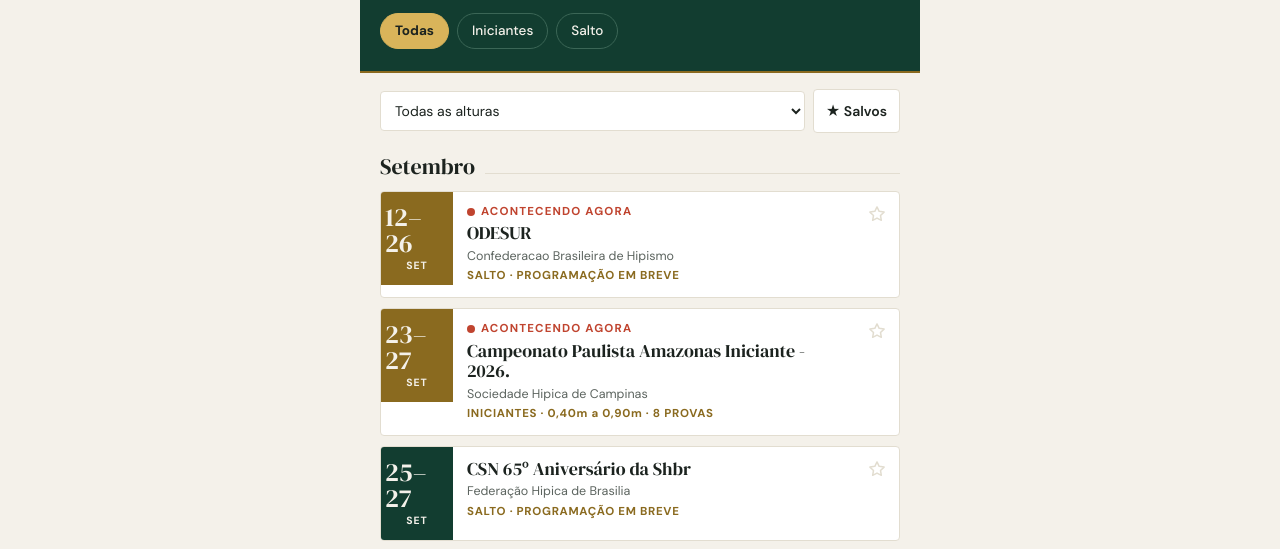
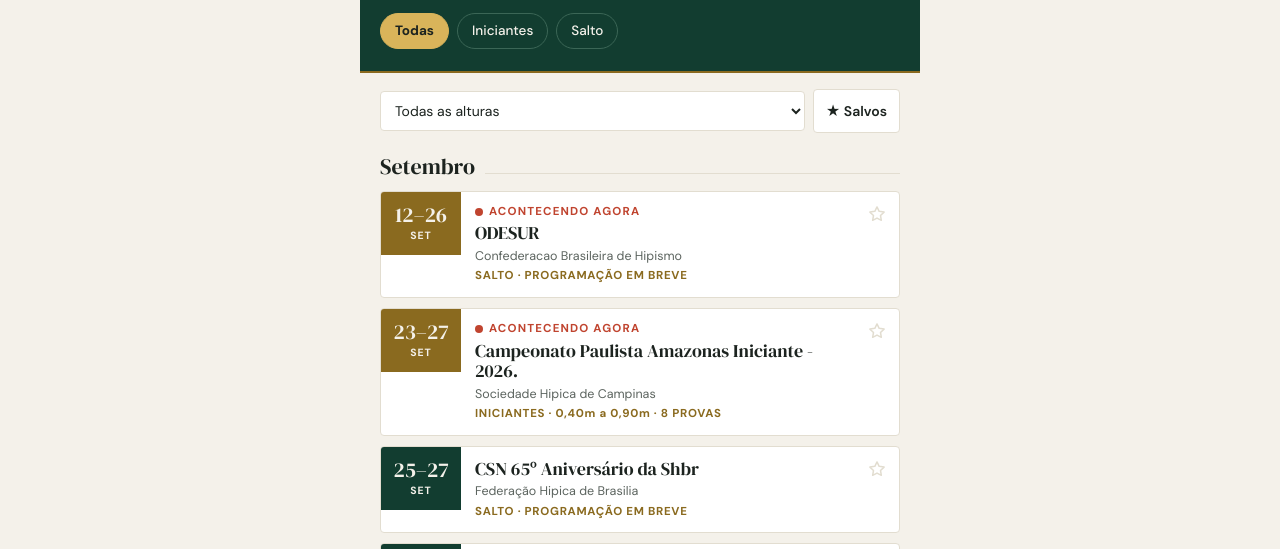
Before and after one commit to esthevamgdevs/Prot-tipo---App-Hipico, a plain HTML site: page index.html in a window 1280 px wide. Shown: the part 169-718 px from the top of the page. Drawn offline with Linux system fonts and the light colour scheme.

Commit message:
Update index.html

```diff
--- a/index.html
+++ b/index.html
@@ -101,9 +101,10 @@ select{font:inherit;font-size:14px;min-height:40px;padding:0 10px;border-radius:
 .lista{display:flex;flex-direction:column;gap:10px;padding:0 20px}
 .cartao{display:flex;background:var(--surface);border:1px solid var(--linha);border-radius:4px;overflow:hidden;color:var(--ink);width:100%;text-align:left}
 .cartao:hover{border-color:var(--ouro)}
-.cartao .data{width:72px;flex:none;background:var(--verde);color:var(--ink-claro);display:flex;flex-direction:column;align-items:center;justify-content:center;padding:12px 4px;gap:2px}
+.cartao .data{width:80px;flex:none;background:var(--verde);color:var(--ink-claro);display:flex;flex-direction:column;align-items:center;justify-content:center;padding:12px 6px;gap:2px}
 .cartao .data.destaque{background:var(--ouro-escuro)}
-.cartao .data b{font-family:var(--serif);font-weight:400;font-size:26px;line-height:1}
+.cartao .data b{font-family:var(--serif);font-weight:400;font-size:26px;line-height:1.05; white-space:nowrap;letter-spacing:-,01em}
+  .cartao .data b.longo{font-size:21px}
 .cartao .data span{font-size:10.5px;font-weight:700;letter-spacing:.08em;text-align:center}
 .cartao .corpo{flex-grow:1;min-width:0;padding:12px 14px;display:flex;flex-direction:column;gap:3px}
 .cartao .nome{font-family:var(--serif);font-size:18px;line-height:1.15}
@@ -401,7 +402,7 @@ function cartaoTorneio(t, comVencedor) {
   const p = periodo(t), destaque = emAndamento(t);
   const venc = comVencedor ? provaDestaque(t) : null;
   return `<button class="cartao" data-torneio="${t.id}">
-    <span class="data${destaque ? ' destaque' : ''}"><b>${p.cima}</b><span>${p.baixo}</span></span>
+    <span class="data${destaque ? ' destaque' : ''}"><b class="${p.cima.length > 4 ? 'longo' : ''}">${p.cima}</b><span>${p.baixo}</span></span>
     <span class="corpo">
       ${destaque ? '<span class="vivo"><i></i>ACONTECENDO AGORA</span>' : ''}
       <span class="nome">${esc(titulo(t.nome))}</span>
```
